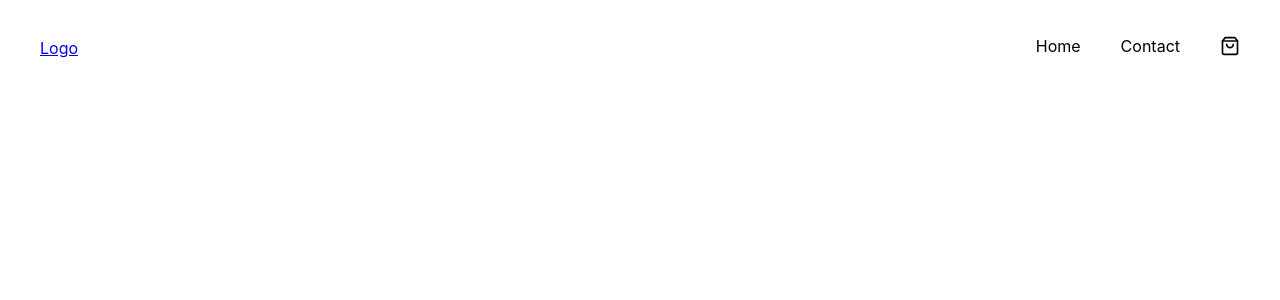
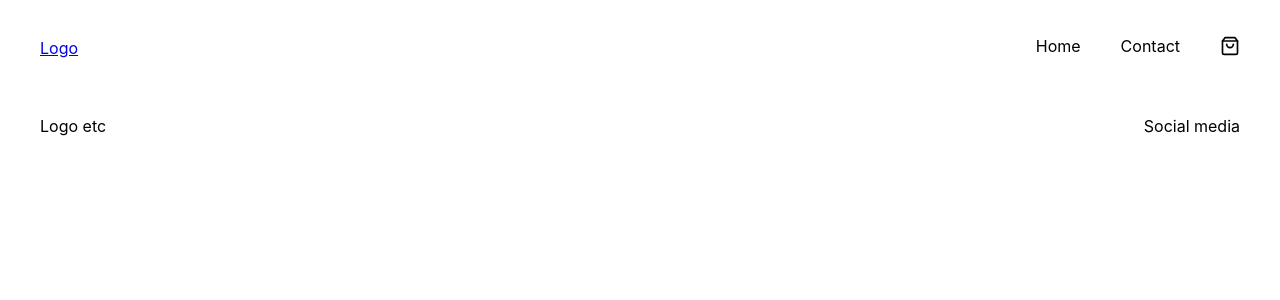
Before and after one commit to asimenstad/javascript-frameworks-ca, a React (Create React App) app: page / in a window 1280 px wide. Shown: the top 300 px of the page. Built offline with nearby package versions, Linux system fonts and the light colour scheme.

Commit message:
Created footer component

```diff
--- a/src/components/Footer/Footer.jsx
+++ b/src/components/Footer/Footer.jsx
@@ -1,8 +1,16 @@
 import React from "react";
 import { Link } from "react-router-dom";
+import * as S from "./Footer.styled";
 
 function Footer() {
-  return <div></div>;
+  return (
+    <S.Footer>
+      <S.FooterWrapper>
+        <div>Logo etc</div>
+        <div>Social media</div>
+      </S.FooterWrapper>
+    </S.Footer>
+  );
 }
 
 export default Footer;
--- /dev/null
+++ b/src/components/Footer/Footer.styled.jsx
@@ -0,0 +1,14 @@
+import styled from "styled-components";
+
+export const Footer = styled.footer`
+  display: flex;
+  justify-content: center;
+  padding: 20px;
+`;
+
+export const FooterWrapper = styled.div`
+  display: flex;
+  width: 100%;
+  max-width: 1200px;
+  justify-content: space-between;
+`;
```
